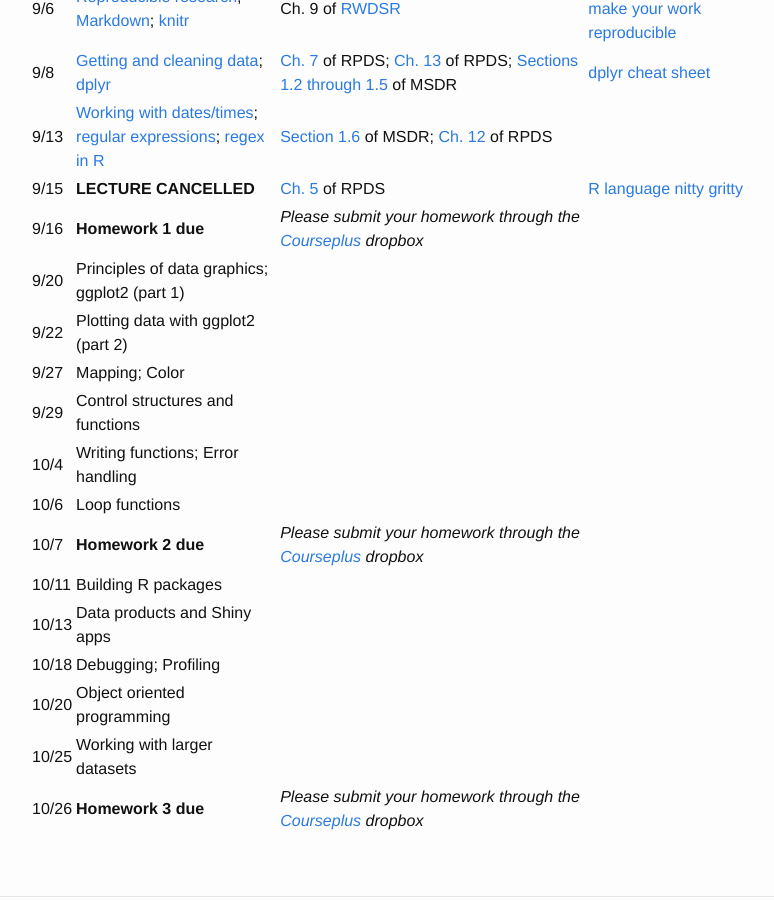
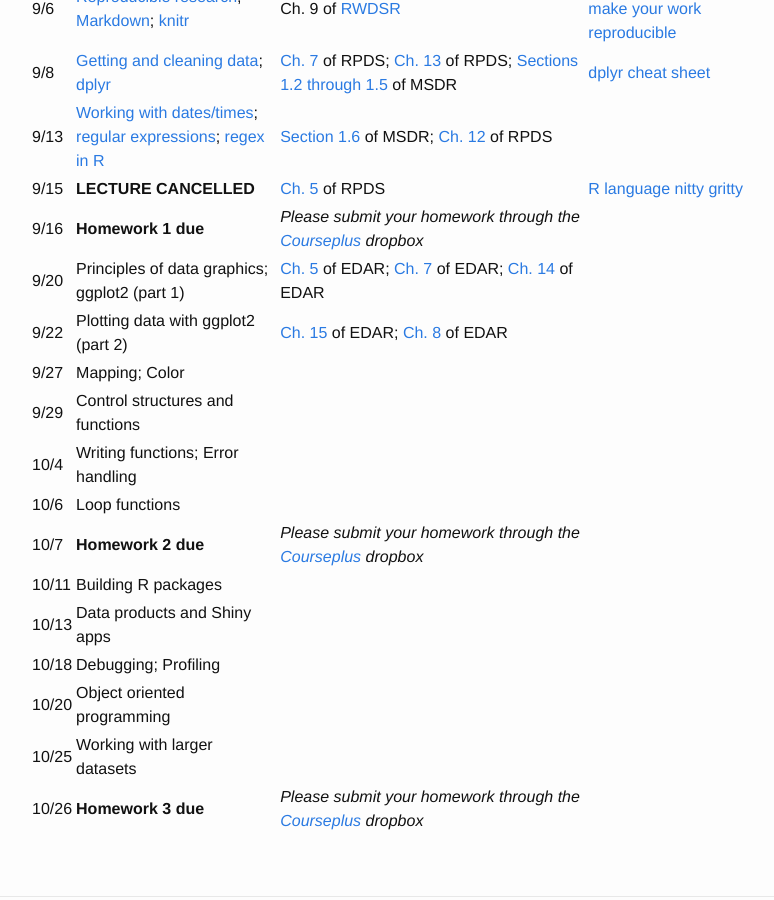
Before and after one commit to Max201510/Biostat776, a Jekyll site: the page built from schedule.md, in a window 1280 px wide and 900 px high, scrolled down 535 px. Shown: the whole window, without its empty margins (241-1015 px from the left). Built offline with Jekyll 4.4.1, drawn with Linux system fonts in a browser that asks for light colours.

Commit message:
Readings on ggplot2

```diff
--- a/schedule.md
+++ b/schedule.md
@@ -22,8 +22,8 @@ Textbook key
 9/13 | [Working with dates/times](../notes/pdf/Dates.pdf); [regular expressions](../notes/pdf/regex.pdf); [regex in R](../notes/pdf/regex_in_R.pdf) | [Section 1.6](https://bookdown.org/rdpeng/RProgDA/working-with-dates-times-time-zones.html) of MSDR; [Ch. 12](https://bookdown.org/rdpeng/rprogdatascience/dates-and-times.html) of RPDS | |
 9/15 | **LECTURE CANCELLED** | [Ch. 5](https://bookdown.org/rdpeng/rprogdatascience/r-nuts-and-bolts.html) of RPDS | [R language nitty gritty](../notes/pdf/r-nuts-bolts.pdf)
 9/16 | **Homework 1 due** | *Please submit your homework through the [Courseplus](https://courseplus.jhu.edu) dropbox* |
-9/20 | Principles of data graphics; ggplot2 (part 1)| |
-9/22 | Plotting data with ggplot2 (part 2)| |
+9/20 | Principles of data graphics; ggplot2 (part 1)| [Ch. 5](https://bookdown.org/rdpeng/exdata/principles-of-analytic-graphics.html) of EDAR; [Ch. 7](https://bookdown.org/rdpeng/exdata/plotting-systems.html) of EDAR; [Ch. 14](https://bookdown.org/rdpeng/exdata/the-ggplot2-plotting-system-part-1.html) of EDAR|
+9/22 | Plotting data with ggplot2 (part 2)| [Ch. 15](https://bookdown.org/rdpeng/exdata/the-ggplot2-plotting-system-part-2.html) of EDAR; [Ch. 8](https://bookdown.org/rdpeng/exdata/graphics-devices.html) of EDAR |
 9/27 | Mapping; Color | |
 9/29 | Control structures and functions| |
 10/4 | Writing functions; Error handling| |
```
